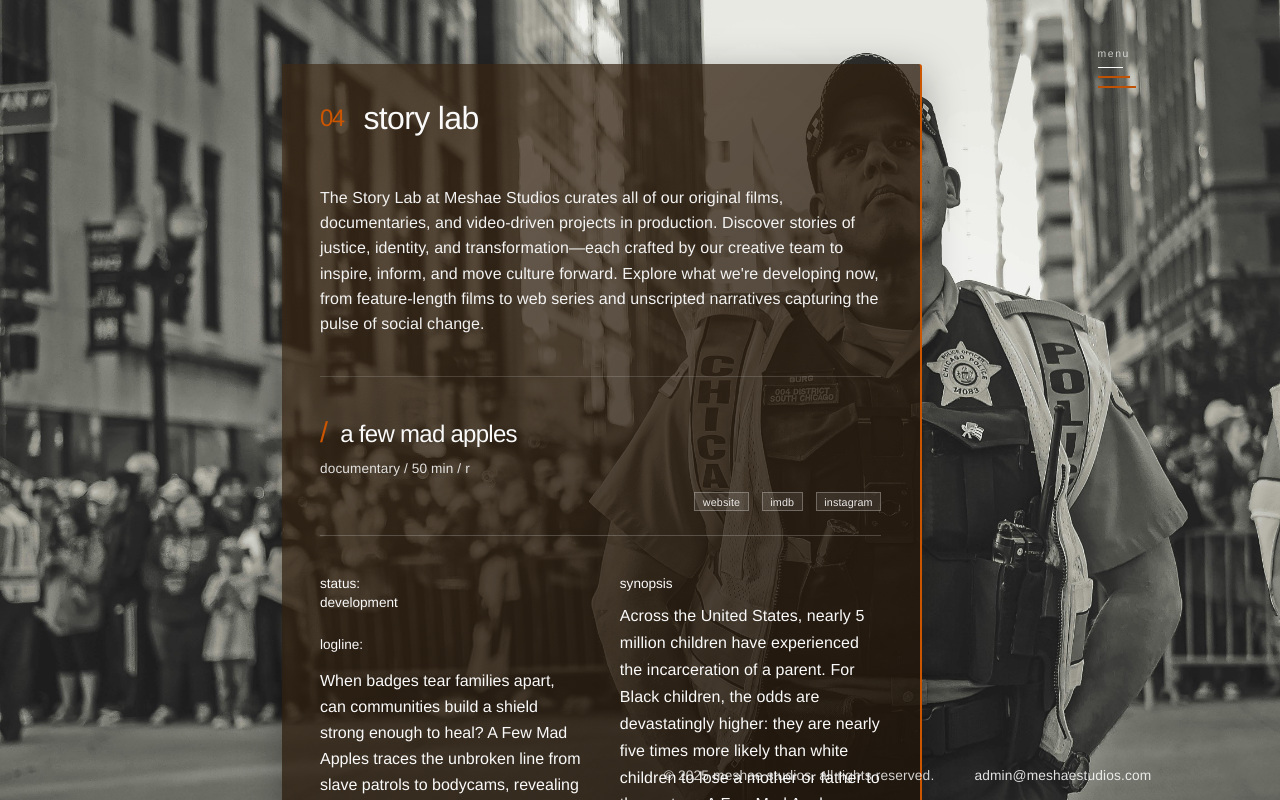
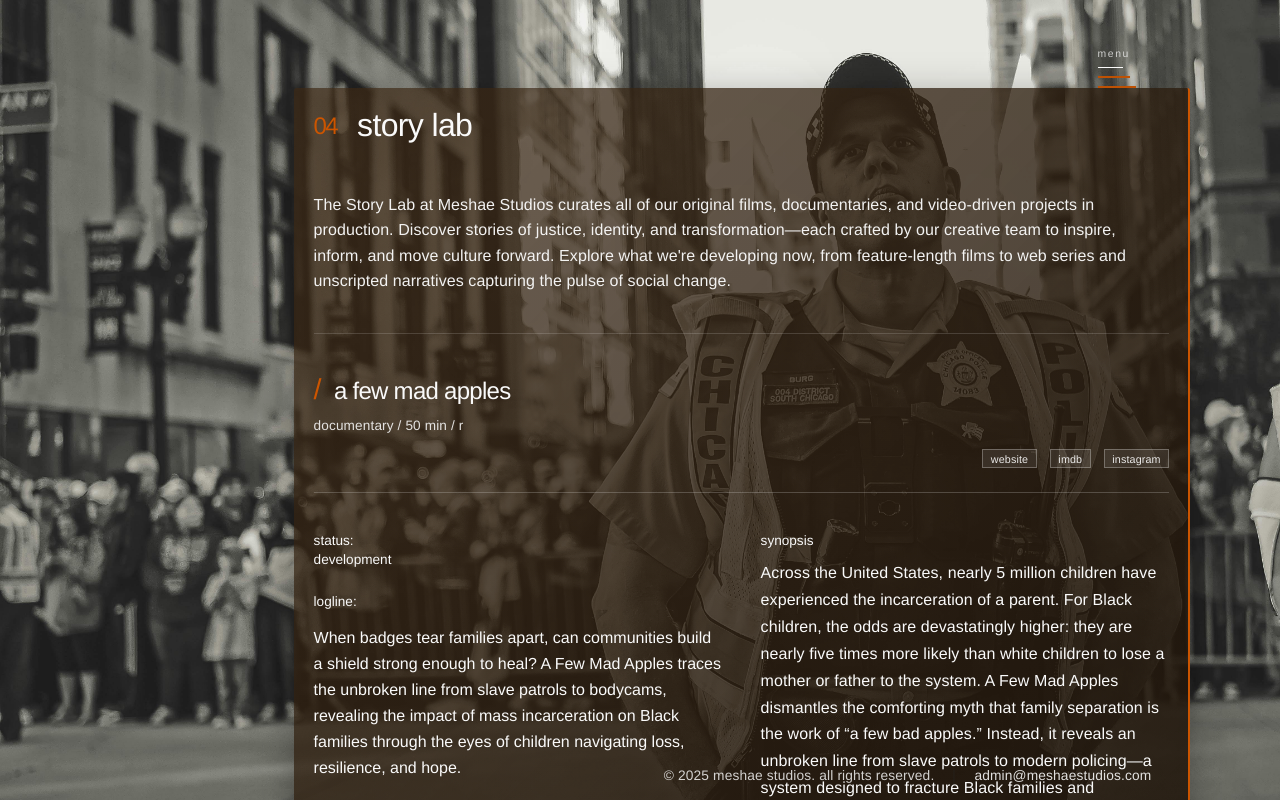
Before and after one commit to shaundawson/meshaestudios, a React (Create React App) app: page /storylab in a window 1280 px wide. Built offline with nearby package versions, Linux system fonts and the light colour scheme.

Commit message:
Update Story_Lab.module.css

```diff
--- a/src/styles/Story_Lab.module.css
+++ b/src/styles/Story_Lab.module.css
@@ -96,16 +96,16 @@
     display: flex;
     align-items: center;
     justify-content: flex-start;
-    padding-left: 22vw;
+    padding-left: 24vw;
     padding-right: 8vw;
     position: relative;
 }
 
 .aboutOverlay {
-    width: 50vw;
+    width: 70vw;
     max-height: 100vh;
     background: linear-gradient(135deg, rgba(60, 40, 20, 0.70) 0%, rgba(30, 20, 10, 0.88) 100%);
-    padding: 2.8vw 3vw;
+    padding: 1.5vw 1.5vw;
     border-radius: 0.18em;
     color: var(--pale);
     display: flex;
@@ -116,6 +116,7 @@
     border-bottom: 1px solid rgba(204, 85, 0, 0.15);
     box-shadow: 0 10px 42px rgba(0, 0, 0, 0.35);
     overflow-y: auto;
+    margin-top: 3vh;
 }
 
 .aboutOverlay::-webkit-scrollbar {
```
